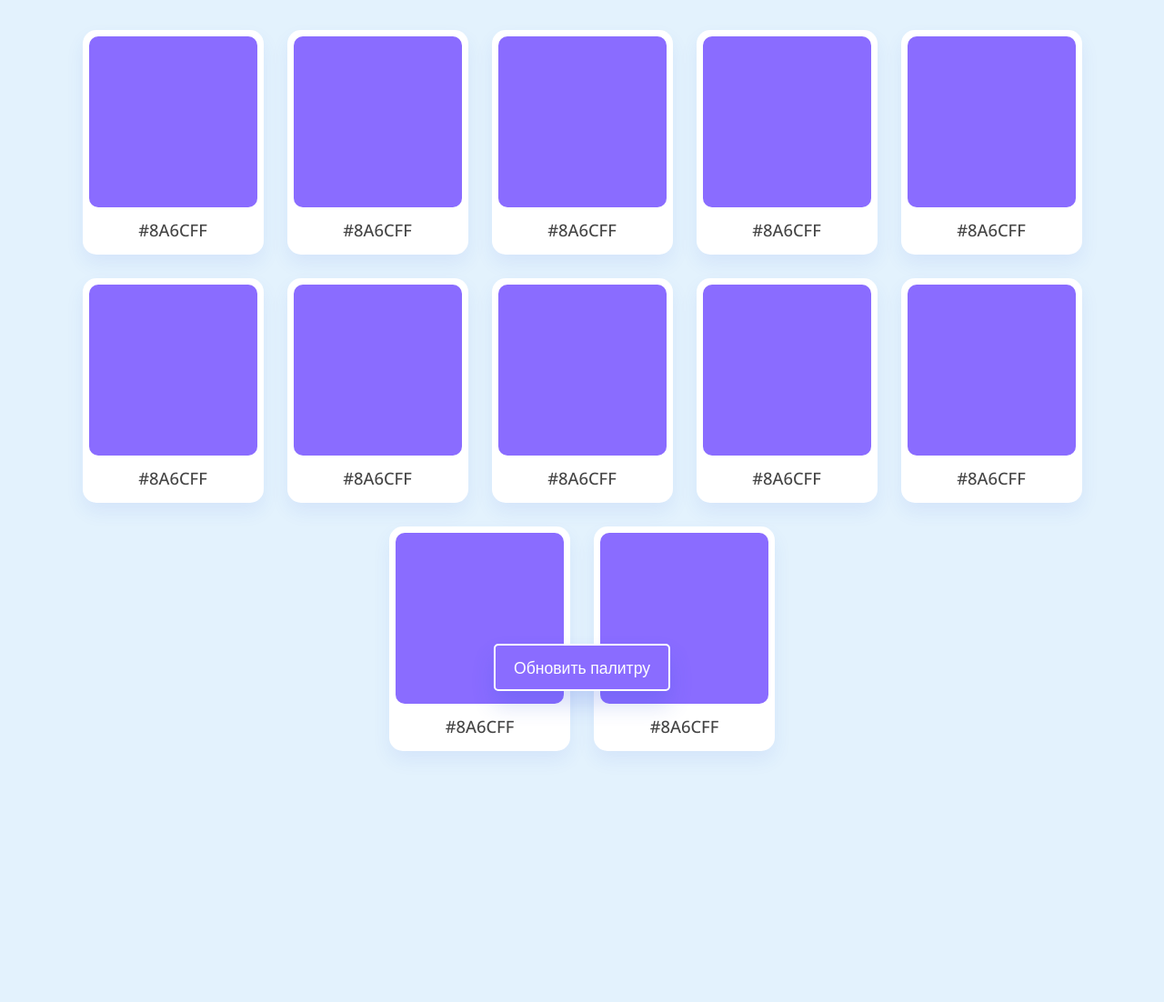
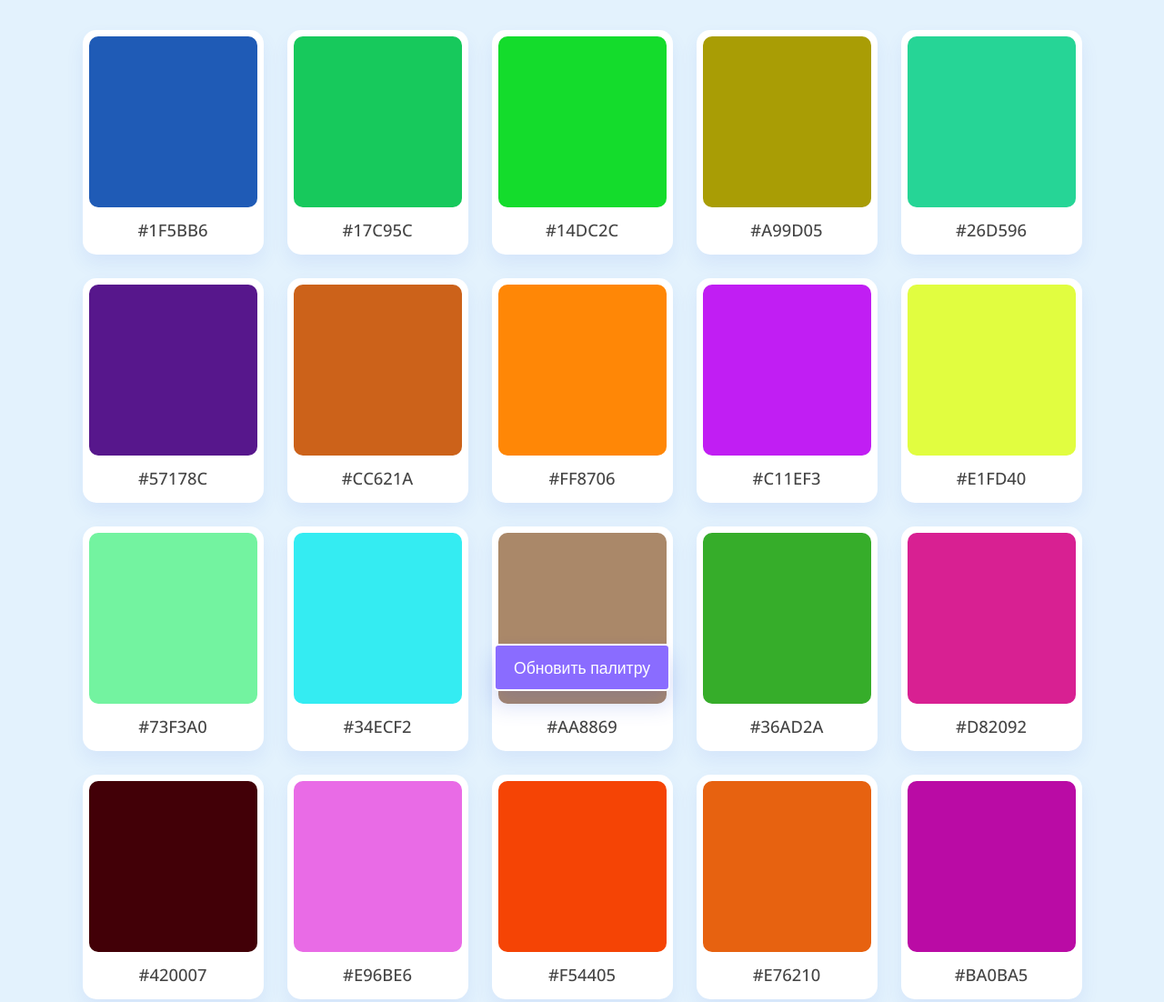
Before and after one commit to NadyaKir/Palette-Generator, a plain HTML site: page index.html in a window 1280 px wide. Shown: the top 1102 px of the page at 91% size. Before the commit the page ends 859 px from the top, so only its background shows below. Drawn offline with nearby package versions, Linux system fonts and the light colour scheme.

Commit message:
feat: add functionality

```diff
--- a/css/style.css
+++ b/css/style.css
@@ -51,6 +51,7 @@ body {
   margin: 12px 0 8px;
   font-size: 1.15rem;
   font-weight: 500;
+  text-transform: uppercase;
 }
 
 .refresh-btn {
--- a/index.html
+++ b/index.html
@@ -8,56 +8,8 @@
     <title>Генератор палитры</title>
   </head>
   <body>
-    <ul class="container">
-      <li class="color">
-        <div class="rect-box"></div>
-        <span class="hex-value">#8A6CFF</span>
-      </li>
-      <li class="color">
-        <div class="rect-box"></div>
-        <span class="hex-value">#8A6CFF</span>
-      </li>
-      <li class="color">
-        <div class="rect-box"></div>
-        <span class="hex-value">#8A6CFF</span>
-      </li>
-      <li class="color">
-        <div class="rect-box"></div>
-        <span class="hex-value">#8A6CFF</span>
-      </li>
-      <li class="color">
-        <div class="rect-box"></div>
-        <span class="hex-value">#8A6CFF</span>
-      </li>
-      <li class="color">
-        <div class="rect-box"></div>
-        <span class="hex-value">#8A6CFF</span>
-      </li>
-      <li class="color">
-        <div class="rect-box"></div>
-        <span class="hex-value">#8A6CFF</span>
-      </li>
-      <li class="color">
-        <div class="rect-box"></div>
-        <span class="hex-value">#8A6CFF</span>
-      </li>
-      <li class="color">
-        <div class="rect-box"></div>
-        <span class="hex-value">#8A6CFF</span>
-      </li>
-      <li class="color">
-        <div class="rect-box"></div>
-        <span class="hex-value">#8A6CFF</span>
-      </li>
-      <li class="color">
-        <div class="rect-box"></div>
-        <span class="hex-value">#8A6CFF</span>
-      </li>
-      <li class="color">
-        <div class="rect-box"></div>
-        <span class="hex-value">#8A6CFF</span>
-      </li>
-    </ul>
+    <ul class="container"></ul>
     <button class="refresh-btn">Обновить палитру</button>
+    <script src="js/script.js" defer></script>
   </body>
 </html>
--- /dev/null
+++ b/js/script.js
@@ -0,0 +1,34 @@
+const container = document.querySelector(".container");
+const refreshBtn = document.querySelector(".refresh-btn");
+
+const maxPaletteBoxes = 32;
+
+const generatePalette = () => {
+  container.innerHTML = "";
+  for (let i = 0; i < maxPaletteBoxes; i++) {
+    let randomHex = Math.floor(Math.random() * 0xffffff).toString(16);
+    randomHex = `#${randomHex.padStart(6, "0")}`;
+
+    const color = document.createElement("li");
+    color.classList.add("color");
+    color.innerHTML = `  <div class="rect-box" style="background: ${randomHex}"></div>
+        <span class="hex-value">${randomHex}</span>`;
+    color.addEventListener("click", () => copyColor(color, randomHex));
+    container.appendChild(color);
+  }
+};
+
+generatePalette();
+
+const copyColor = (elem, hexVal) => {
+  const colorElement = elem.querySelector(".hex-value");
+  navigator.clipboard
+    .writeText(hexVal)
+    .then(() => {
+      colorElement.innerText = "Скопировано";
+      setTimeout(() => (colorElement.innerText = hexVal), 1000);
+    })
+    .catch(() => alert("Не удалось скопировать выбранный цвет!"));
+};
+
+refreshBtn.addEventListener("click", generatePalette);
```
